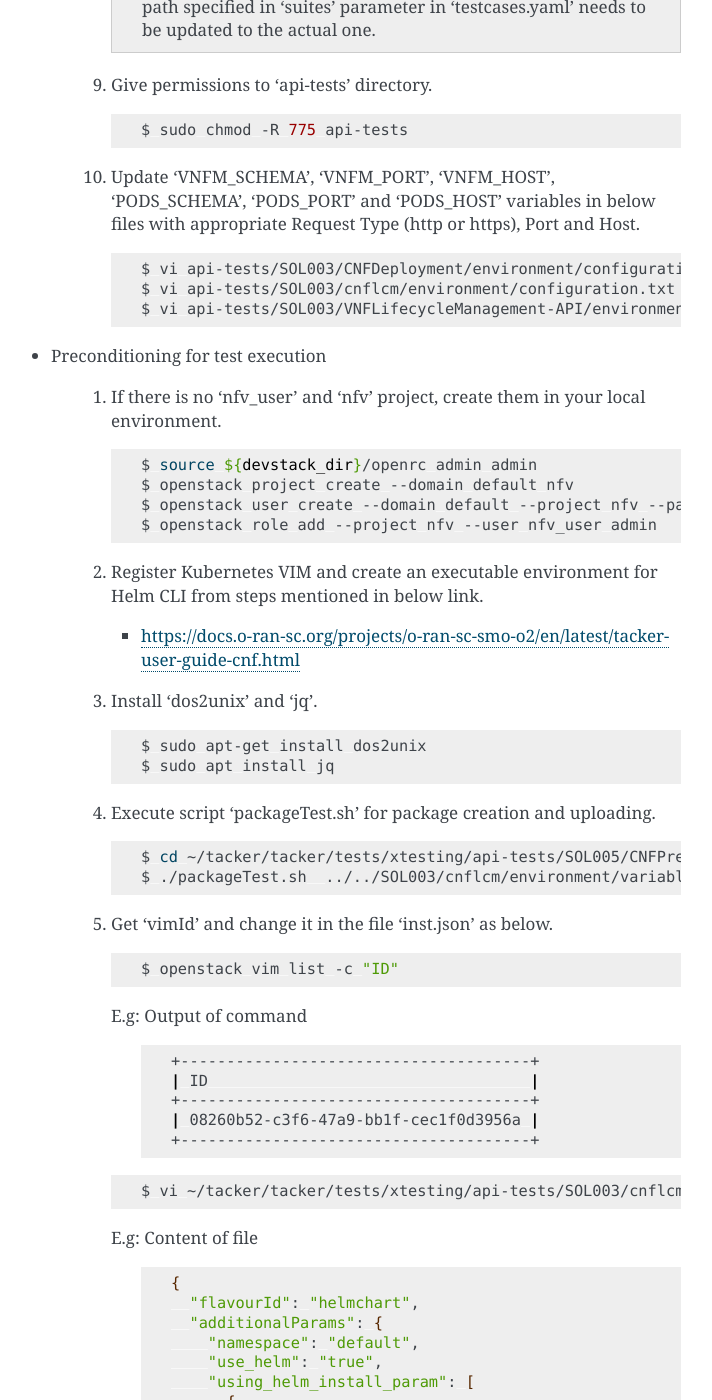
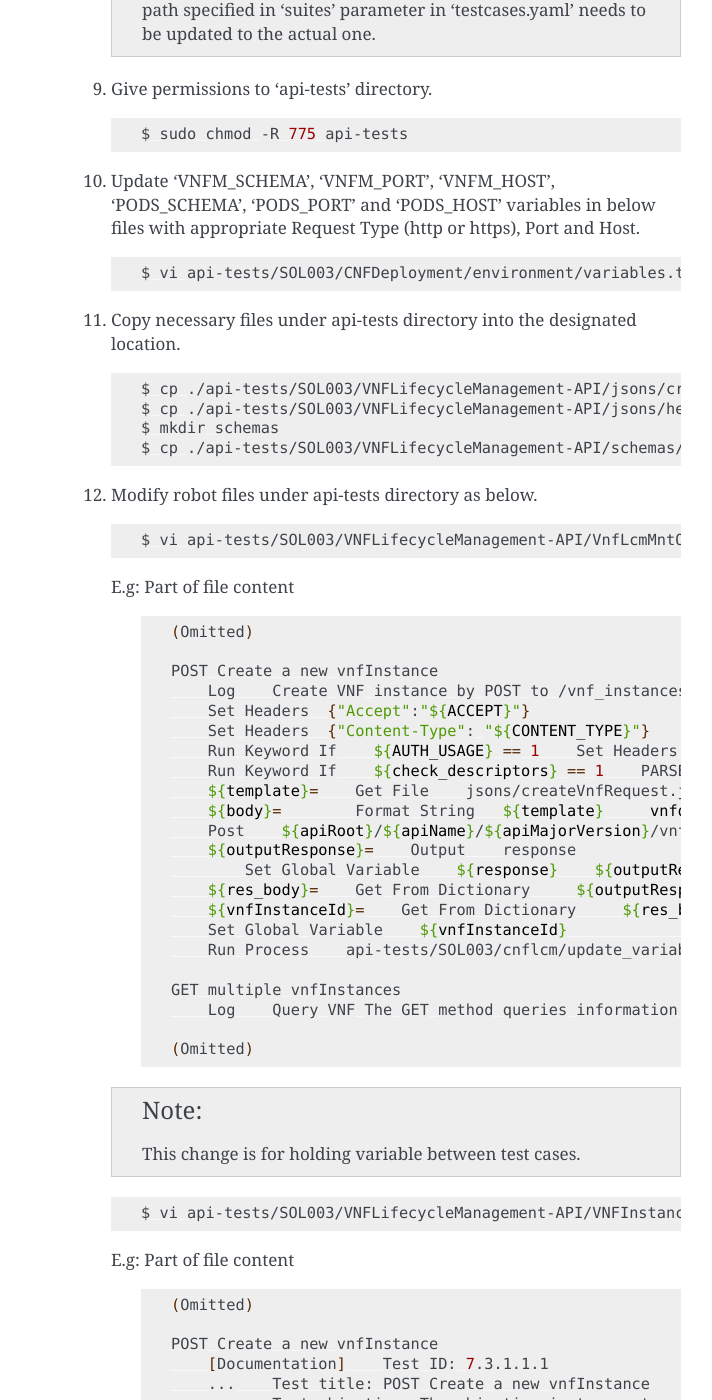
Before and after one commit to o-ran-sc/smo-o2, a Sphinx documentation site: the page built from docs/developer-guide.rst, in a window 1280 px wide and 1400 px high, scrolled down 1624 px. Shown: the whole window, without its empty margins (399-1111 px from the left). Built offline with Sphinx 7.4.7, drawn with Linux system fonts in a browser that asks for light colours; some of the changed text lies outside the part shown.

Commit message:
Update developer-guide based on improving Xtesting
This patch updates the developer-guide according to the change in
Xtesting improvement [1].

[1] https://gerrit.o-ran-sc.org/r/c/smo/o2/+/10808

Issue-ID: SMO-131
Signed-off-by: Koichi Edagawa <edagawa.kc@nec.com>
Change-Id: Id6f97f81cdd46096d1850f94c4ddd54eb55ce5c6

```diff
--- a/docs/developer-guide.rst
+++ b/docs/developer-guide.rst
@@ -74,16 +74,15 @@
 
          $ git clone https://forge.etsi.org/rep/nfv/api-tests.git
 
-   7. Copy the directories under '/tmp/o2/tacker/tacker/tests/xtesting/' to the location under the current directory.
+   7. Copy the directories and file under '/tmp/o2/tacker/tacker/tests/xtesting/' to the location under the current directory.
 
       .. code:: bash
 
          $ cp -r /tmp/o2/tacker/tacker/tests/xtesting/api-tests/SOL003/CNFDeployment ./api-tests/SOL003
          $ cp -r /tmp/o2/tacker/tacker/tests/xtesting/api-tests/SOL003/cnflcm ./api-tests/SOL003
          $ cp -r /tmp/o2/tacker/tacker/tests/xtesting/api-tests/SOL005/CNFPrecondition ./api-tests/SOL005
-         $ cp -r /tmp/o2/tacker/tacker/tests/xtesting/api-tests/SOL003/cnflcm/update_config.sh ./api-tests/SOL003/cnflcm
          $ mkdir jsons
-         $ cp -r ./api-tests/SOL003/VNFLifecycleManagement-API/jsons/healVnfRequest.json ./jsons
+         $ cp ./api-tests/SOL003/cnflcm/jsons/inst.json ./jsons/instantiateVnfRequest.json
 
    8. Copy 'testcases.yaml' file from '/tmp/o2/tacker/tacker/tests/xtesting/' directory to the location under the current directory.
 
@@ -105,9 +104,86 @@
 
       .. code:: bash
 
-         $ vi api-tests/SOL003/CNFDeployment/environment/configuration.txt
-         $ vi api-tests/SOL003/cnflcm/environment/configuration.txt
-         $ vi api-tests/SOL003/VNFLifecycleManagement-API/environment/variables.txt
+         $ vi api-tests/SOL003/CNFDeployment/environment/variables.txt
+
+   11. Copy necessary files under api-tests directory into the designated location.
+
+      .. code:: bash
+
+         $ cp ./api-tests/SOL003/VNFLifecycleManagement-API/jsons/createVnfRequest.json ./jsons
+         $ cp ./api-tests/SOL003/VNFLifecycleManagement-API/jsons/healVnfRequest.json ./jsons
+         $ mkdir schemas
+         $ cp ./api-tests/SOL003/VNFLifecycleManagement-API/schemas/vnfInstance.schema.json ./schemas
+
+   12. Modify robot files under api-tests directory as below.
+
+      .. code:: bash
+
+         $ vi api-tests/SOL003/VNFLifecycleManagement-API/VnfLcmMntOperationKeywords.robot
+
+      E.g: Part of file content
+
+         .. code:: bash
+
+            (Omitted)
+
+            POST Create a new vnfInstance
+                Log    Create VNF instance by POST to /vnf_instances
+                Set Headers  {"Accept":"${ACCEPT}"}
+                Set Headers  {"Content-Type": "${CONTENT_TYPE}"}
+                Run Keyword If    ${AUTH_USAGE} == 1    Set Headers    {"${AUTHORIZATION_HEADER}":"${AUTHORIZATION_TOKEN}"}
+                Run Keyword If    ${check_descriptors} == 1    PARSE the Descriptor File
+                ${template}=    Get File    jsons/createVnfRequest.json
+                ${body}=        Format String   ${template}     vnfdId=${vnfdId}    vnfProvider=${Provider}    vnfProductName=${Product_Name}    vnfSoftwareVersion=${Software_Version}    vnfdVersion= ${Descriptor_Version}
+                Post    ${apiRoot}/${apiName}/${apiMajorVersion}/vnf_instances    ${body}
+                ${outputResponse}=    Output    response
+                    Set Global Variable    ${response}    ${outputResponse}
+                ${res_body}=    Get From Dictionary     ${outputResponse}    body                       # Add this line
+                ${vnfInstanceId}=    Get From Dictionary     ${res_body}    id                          # Add this line
+                Set Global Variable    ${vnfInstanceId}                                                 # Add this line
+                Run Process    api-tests/SOL003/cnflcm/update_variable.sh  ${vnfInstanceId}  shell=yes  # Add this line
+
+            GET multiple vnfInstances
+                Log    Query VNF The GET method queries information about multiple VNF instances.
+
+            (Omitted)
+
+      .. note::
+
+         This change is for holding variable between test cases.
+
+      .. code:: bash
+
+         $ vi api-tests/SOL003/VNFLifecycleManagement-API/VNFInstances.robot
+
+      E.g: Part of file content
+
+         .. code:: bash
+
+            (Omitted)
+
+            POST Create a new vnfInstance
+                [Documentation]    Test ID: 7.3.1.1.1
+                ...    Test title: POST Create a new vnfInstance
+                ...    Test objective: The objective is to create a new VNF instance resource
+                ...    Pre-conditions: none
+                ...    Reference: Clause 5.4.2.3.1 - ETSI GS NFV-SOL 003 [1] v2.8.1
+                ...    Config ID: Config_prod_VNFM
+                ...    Applicability: none
+                ...    Post-Conditions: VNF instance created
+                POST Create a new vnfInstance
+                Check HTTP Response Status Code Is    201
+                Check HTTP Response Body Json Schema Is    vnfInstance
+
+            *** comment ***                                           # Add this line
+            GET information about multiple VNF instances
+                [Documentation]    Test ID: 7.3.1.1.2
+
+            (Omitted)
+
+      .. note::
+
+         This change is for avoiding running unnecessary test cases.
 
 * Preconditioning for test execution
 
@@ -136,9 +212,9 @@
       .. code:: bash
 
          $ cd ~/tacker/tacker/tests/xtesting/api-tests/SOL005/CNFPrecondition
-         $ ./packageTest.sh  ../../SOL003/cnflcm/environment/variables.txt
+         $ ./packageTest.sh ../../SOL003/VNFLifecycleManagement-API/environment/variables.txt
 
-   5. Get 'vimId' and change it in the file 'inst.json' as below.
+   5. Get 'vimId' and change it in the file 'instantiateVnfRequest.json' as below.
 
       .. code:: bash
 
@@ -156,7 +232,7 @@
 
       .. code:: bash
 
-         $ vi ~/tacker/tacker/tests/xtesting/api-tests/SOL003/cnflcm/jsons/inst.json
+         $ vi ~/tacker/tacker/tests/xtesting/jsons/instantiateVnfRequest.json
 
       E.g: Content of file
 
@@ -180,7 +256,7 @@
                 "vdu_mapping": {
                   "VDU1": {
                     "kind": "Deployment",
-                    "name": "vdu1-localhelm",
+                    "name": "tacker-test-vdu-localhelm",
                     "helmreleasename": "tacker-test-vdu"
                   }
                 }
@@ -257,13 +333,13 @@
 
       .. code:: bash
 
-         $ grep -nur "vnfInstanceId" ~/tacker/tacker/tests/xtesting/api-tests/SOL003/cnflcm/environment/variables.txt | awk '{print $2}'
+         $ grep -nu "vnfInstanceId" ~/tacker/tacker/tests/xtesting/api-tests/SOL003/VNFLifecycleManagement-API/environment/variables.txt | awk '{print $2}'
          6fc3539c-e602-4afa-8e13-962fb5a7d81f
 
          $ openstack vnflcm terminate 6fc3539c-e602-4afa-8e13-962fb5a7d81f
          $ openstack vnflcm delete 6fc3539c-e602-4afa-8e13-962fb5a7d81f
 
-         $ grep -nur "{vnfPkgId}" /opt/stack/tacker/tacker/tests/xtesting/api-tests/SOL003/cnflcm | awk '{print $2}'
+         $ grep -nu "{vnfPkgId}" ~/tacker/tacker/tests/xtesting/api-tests/SOL003/VNFLifecycleManagement-API/environment/variables.txt | awk '{print $2}'
          718b9054-2a7a-4489-a893-f2b2b1794825
 
          $ openstack vnf package update --operational-state DISABLED 718b9054-2a7a-4489-a893-f2b2b1794825
```
